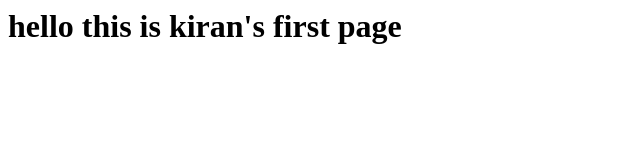
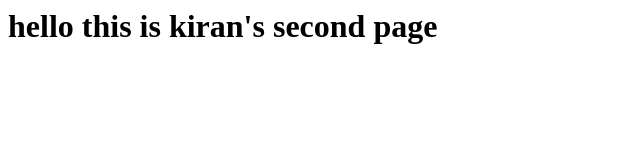
Before and after one commit to krp403/TestJenkins, a plain HTML site: page index.html in a window 1280 px wide. Shown: the whole page, without its empty margins (0-640 px from the left). Drawn offline with Linux system fonts and the light colour scheme.

Commit message:
second change

```diff
--- a/index.html
+++ b/index.html
@@ -1 +1 @@
-<html><h1> hello this is kiran's first page </h1></html>
+<html><h1> hello this is kiran's second page </h1></html>
```
